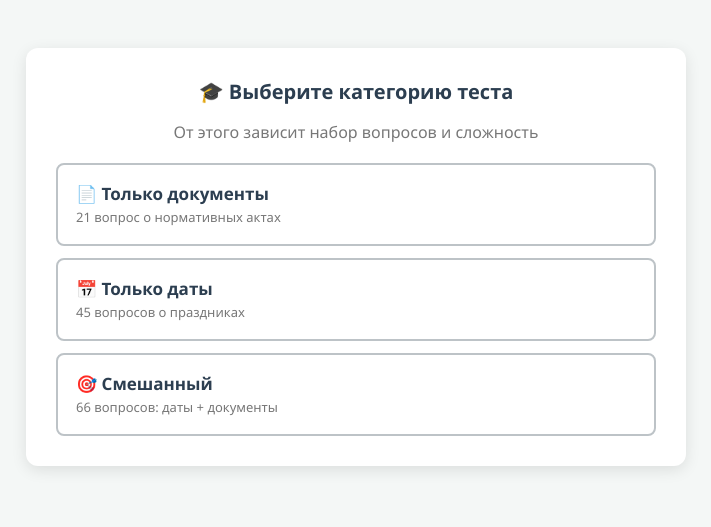
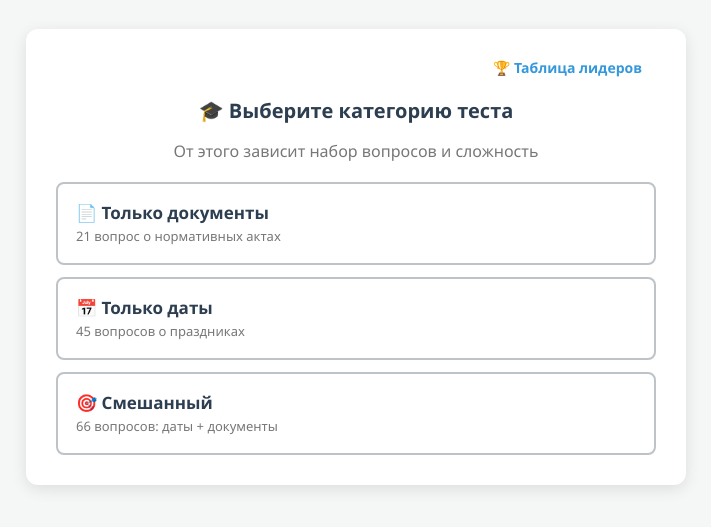
Before and after one commit to Kapasswd/QuizPB, a plain HTML site: page index.html in a window 1280 px wide. Shown: the part 143-670 px from the top of the page, without its empty margins (284-995 px from the left). Drawn offline with Linux system fonts and the light colour scheme.

Commit message:
Update index.html

```diff
--- a/index.html
+++ b/index.html
@@ -24,6 +24,7 @@
             box-shadow: 0 4px 15px rgba(0,0,0,0.1);
             width: 100%;
             max-width: 600px;
+            position: relative;
         }
         .header {
             display: flex;
@@ -182,6 +183,29 @@
             color: #777;
             font-weight: normal;
         }
+
+        /* Новая вкладка для лидеров */
+        .top-nav {
+            display: flex;
+            justify-content: flex-end;
+            margin-top: -10px;
+            margin-bottom: 10px;
+        }
+        .nav-btn {
+            background-color: transparent;
+            color: #3498db;
+            border: 2px solid transparent;
+            padding: 8px 12px;
+            font-size: 14px;
+            font-weight: bold;
+            border-radius: 8px;
+            cursor: pointer;
+            transition: all 0.2s;
+            width: auto;
+        }
+        .nav-btn:hover {
+            background-color: #ecf0f1;
+        }
     </style>
 </head>
 <body>
@@ -189,7 +213,10 @@
 <div class="container">
     <!-- Секция выбора категории -->
     <div id="start-section">
-        <div class="question-title">🎓 Выберите категорию теста</div>
+        <div class="top-nav">
+            <button class="nav-btn" onclick="showLeaderboardFromMenu()">🏆 Таблица лидеров</button>
+        </div>
+        <div class="question-title" style="margin-top: 0;">🎓 Выберите категорию теста</div>
         <p style="text-align: center; color: #777; margin-top: -10px;">
             От этого зависит набор вопросов и сложность
         </p>
@@ -257,7 +284,7 @@
     import { initializeApp } from "https://www.gstatic.com/firebasejs/10.8.0/firebase-app.js";
     import { getFirestore, collection, addDoc, query, orderBy, limit, getDocs } from "https://www.gstatic.com/firebasejs/10.8.0/firebase-firestore.js";
 
-        const firebaseConfig = {
+    const firebaseConfig = {
         apiKey: "AIzaSyB-FUlrx06QNujYr023E2chZJHHUdIfE",
         authDomain: "test-83589.firebaseapp.com",
         projectId: "test-83589",
@@ -297,7 +324,7 @@
             document.getElementById("result-section").style.display = "none";
             document.getElementById("leaderboard-section").style.display = "block";
 
-            loadLeaderboard();
+            window.loadLeaderboard();
         } catch (e) {
             console.error("Ошибка добавления документа: ", e);
             alert("Ошибка сохранения. Проверьте настройки Firebase.");
@@ -306,7 +333,8 @@
         }
     };
 
-    async function loadLeaderboard() {
+    // Делаем функцию глобальной, чтобы её можно было вызвать с главного экрана
+    window.loadLeaderboard = async function() {
         const tbody = document.getElementById("leaderboard-body");
         tbody.innerHTML = "<tr><td colspan='3' style='text-align:center;'>Загрузка...</td></tr>";
 
@@ -415,7 +443,6 @@
         { date: "Последнее воскресенье ноября", name: "День матери" }
     ];
 
-    // Заполняем счётчики на стартовом экране
     document.querySelector('.numbers-count').textContent = documents.length;
     document.querySelector('.dates-count').textContent = holidaysData.length;
     document.querySelector('.mixed-count').textContent = documents.length + holidaysData.length;
@@ -424,7 +451,7 @@
     let score = 0;
     let finalQuestions = [];
     let selectedCategory = 'mixed';
-    let pendingTimeout = null; // для отмены отложенного перехода при возврате
+    let pendingTimeout = null;
 
     window.currentTotal = documents.length + holidaysData.length;
     window.currentCategory = 'mixed';
@@ -451,20 +478,16 @@
         initQuiz();
     }
 
-    // Возврат к выбору категории
     function backToMenu() {
-        // Отменяем отложенный переход, если он был
         if (pendingTimeout) {
             clearTimeout(pendingTimeout);
             pendingTimeout = null;
         }
 
-        // Сброс состояния
         currentQuestionIndex = 0;
         score = 0;
         finalQuestions = [];
 
-        // Сброс интерфейса
         document.getElementById("score").innerText = "Счет: 0";
         document.getElementById("options-container").innerHTML = "";
         document.getElementById("question-counter").innerText = "Вопрос 1 из X";
@@ -475,16 +498,26 @@
         saveBtn.disabled = false;
         saveBtn.innerText = "Сохранить в таблицу лидеров";
 
-        // Переключение секций
         document.getElementById("quiz-section").style.display = "none";
         document.getElementById("result-section").style.display = "none";
         document.getElementById("leaderboard-section").style.display = "none";
         document.getElementById("start-section").style.display = "block";
     }
 
-    // Делаем функции глобальными (для onclick в HTML)
+    // Функция для просмотра лидеров с главного экрана
+    function showLeaderboardFromMenu() {
+        document.getElementById("start-section").style.display = "none";
+        document.getElementById("leaderboard-section").style.display = "block";
+
+        // Вызываем функцию загрузки из модуля Firebase
+        if (window.loadLeaderboard) {
+            window.loadLeaderboard();
+        }
+    }
+
     window.startQuiz = startQuiz;
     window.backToMenu = backToMenu;
+    window.showLeaderboardFromMenu = showLeaderboardFromMenu;
 
     function initQuiz() {
         let docQuestions = [];
@@ -609,8 +642,6 @@
         currentQuestionIndex++;
         showQuestion();
     }
-
-    // Тест стартует только после клика по кнопке категории
 </script>
 
 </body>
```
